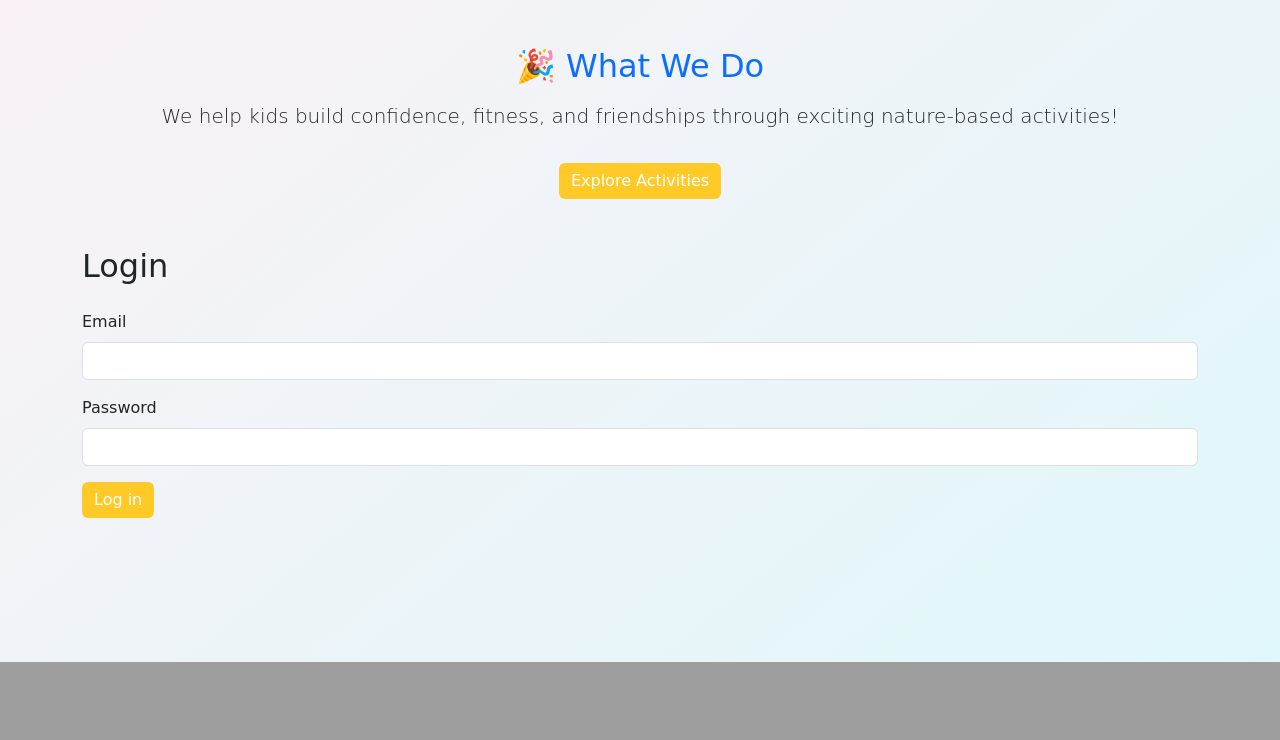
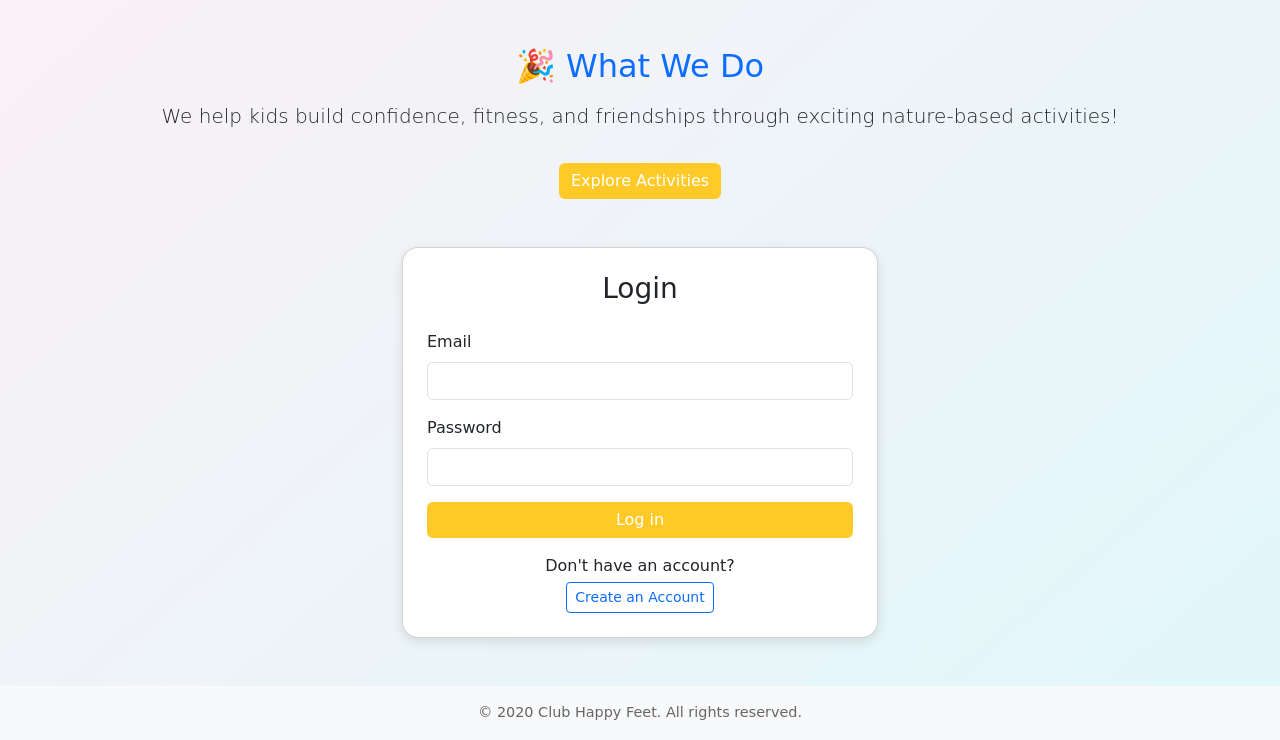
Before and after one commit to kondayutarou/HappyFeet, a Flask app: template testapp/templates/index.html in a window 1280 px wide. Shown: the part 375-1115 px from the top of the page. Before the commit the page ends 1037 px from the top, so only its background shows below. Run offline with Flask 3, Linux system fonts and the light colour scheme; tables that the repository leaves empty hold one stand-in row (values such as "Sample post"); the template is opened without the code that fills it: values that come from a table or form of the project are taken from there, most other values are stand-ins (such as "Sample title", 1, 10 or a date in 2020).

Commit message:
Add logout

```diff
--- a/testapp/templates/index.html
+++ b/testapp/templates/index.html
@@ -10,6 +10,9 @@
     body {
       background: linear-gradient(to bottom right, #fff0f5, #e0f7fa);
       font-family: "Comic Sans MS", "Arial Rounded MT Bold", sans-serif;
+      min-height: 100vh;
+      display: flex;
+      flex-direction: column;
     }
     .hero {
       background: url('https://i.imgur.com/x4JJKZK.jpg') no-repeat center center;
@@ -32,13 +35,17 @@
       background-color: #ffc107;
       transform: scale(1.05);
     }
+    .card {
+      border-radius: 1rem;
+      box-shadow: 0 4px 12px rgba(0, 0, 0, 0.1);
+    }
     footer {
       background-color: #f8f9fa;
       padding: 1rem 0;
       text-align: center;
       color: #666;
       font-size: 0.9rem;
-      margin-top: 3rem;
+      margin-top: auto;
     }
   </style>
 </head>
@@ -46,46 +53,69 @@
 
   <!-- Header -->
   <nav class="navbar navbar-light bg-white shadow-sm mb-4">
-    <div class="container">
+    <div class="container d-flex justify-content-between align-items-center">
       <span class="navbar-brand mb-0 h1 text-success fw-bold" aria-label="Club Happy Feet">🌟 Club Happy Feet</span>
-    <span class="text-danger">Fun + Fitness for Kids!</span>
+      {% if current_user.is_authenticated %}
+        <div>
+          <span class="me-3">Hi, {{ current_user.user_name }}!</span>
+          <a class="btn btn-sm btn-outline-danger" href="{{ url_for('logout') }}">Logout</a>
+        </div>
+      {% else %}
+          <a href="#login" class="btn btn-fun btn-sm px-3">Login</a>
+      {% endif %}
     </div>
   </nav>
 
+  <main>
     <!-- Hero Section -->
     <div class="hero">
       Let's Move, Laugh, Explore!
     </div>
 
-  <!-- What We Do -->
+    <!-- What We Do Section -->
     <div class="container text-center my-5">
       <h2 class="text-primary mb-3">🎉 What We Do</h2>
       <p class="lead">We help kids build confidence, fitness, and friendships through exciting nature-based activities!</p>
       <a href="#activities" class="btn btn-fun mt-3">Explore Activities</a>
     </div>
 
-  <div class="container my-5">
-    <h2 class="mb-4">Login</h2>
+    {% if not current_user.is_authenticated %}
+    <!-- Login Form -->
+    <div class="container my-5" style="max-width: 500px;" id="login">
+      <div class="card p-4">
+        <h3 class="text-center mb-4">Login</h3>
         <form method="POST">
           {{ form.hidden_tag() }}
           <div class="mb-3">
             {{ form.email.label(class="form-label") }}
-        {{ form.email(class="form-control") }}
+            {{ form.email(class="form-control", autocomplete='email') }}
             {% for error in form.email.errors %}
               <div class="text-danger small">{{ error }}</div>
             {% endfor %}
           </div>
           <div class="mb-3">
             {{ form.password.label(class="form-label") }}
-        {{ form.password(class="form-control") }}
+            {{ form.password(class="form-control", autocomplete='current-password') }}
             {% for error in form.password.errors %}
               <div class="text-danger small">{{ error }}</div>
             {% endfor %}
           </div>
+          <div class="d-grid">
             {{ form.submit(class="btn btn-fun") }}
+          </div>
         </form>
+        <div class="text-center mt-3">
+          <p class="mb-1">Don't have an account?</p>
+          <a href="{{ url_for('register') }}" class="btn btn-outline-primary btn-sm">Create an Account</a>
         </div>
+      </div>
+    </div>
+    {% endif %}
+  </main>
 
-  <div class="container my-5 pb-5"></div>
+  <footer>
+    &copy; {{ current_year }} Club Happy Feet. All rights reserved.
+  </footer>
+
 </body>
 </html>
--- a/testapp/views.py
+++ b/testapp/views.py
@@ -1,6 +1,6 @@
 from . import app
 from flask import render_template, request, redirect, url_for, flash
-from flask_login import login_user
+from flask_login import login_user, current_user, logout_user
 from testapp import db
 from testapp.models.member import Member
 from .models.login_form import LoginForm
@@ -27,7 +27,12 @@ def login():
                 flash('パスワードが一致しません')
         else:
             flash('入力されたユーザーは存在しません')
-    return render_template('index.html', form=form)
+    return render_template('index.html', form=form, current_user=current_user)
+
+@app.route('/logout')
+def logout():
+    logout_user()
+    return redirect(url_for('login'))
 
 @app.route('/register', methods=['GET', 'POST'])
 def register():
```
Lines whose indentation alone changed are shown as unchanged.
